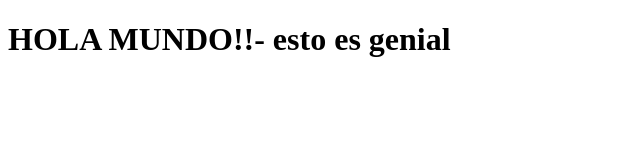
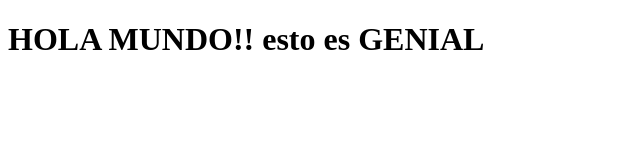
Before and after one commit to AlejandraVitoviz/Coursera-HTML-CSS-JavaScript, a plain HTML site: page site/index.html in a window 1280 px wide. Shown: the whole page, without its empty margins (0-640 px from the left). Drawn offline with Linux system fonts and the light colour scheme.

Commit message:
My first page changes.

```diff
--- a/site/index.html
+++ b/site/index.html
@@ -5,6 +5,6 @@
     <title>Solution2_Mod</title>
 </head>
 <body>
-    <h1>HOLA MUNDO!!- esto es genial</h1>
+    <h1>HOLA MUNDO!! esto es GENIAL</h1>
 </body>
 </html>
```
